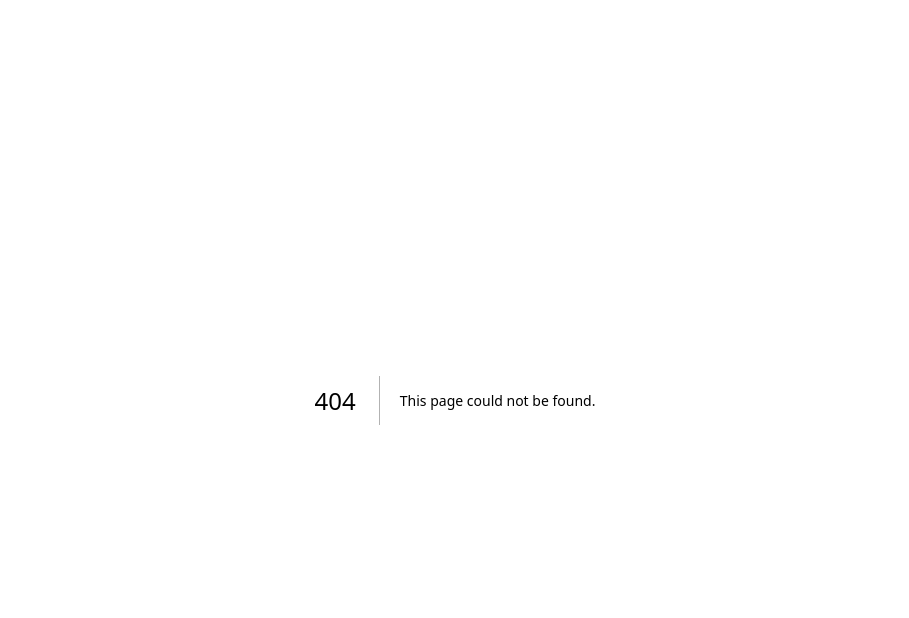
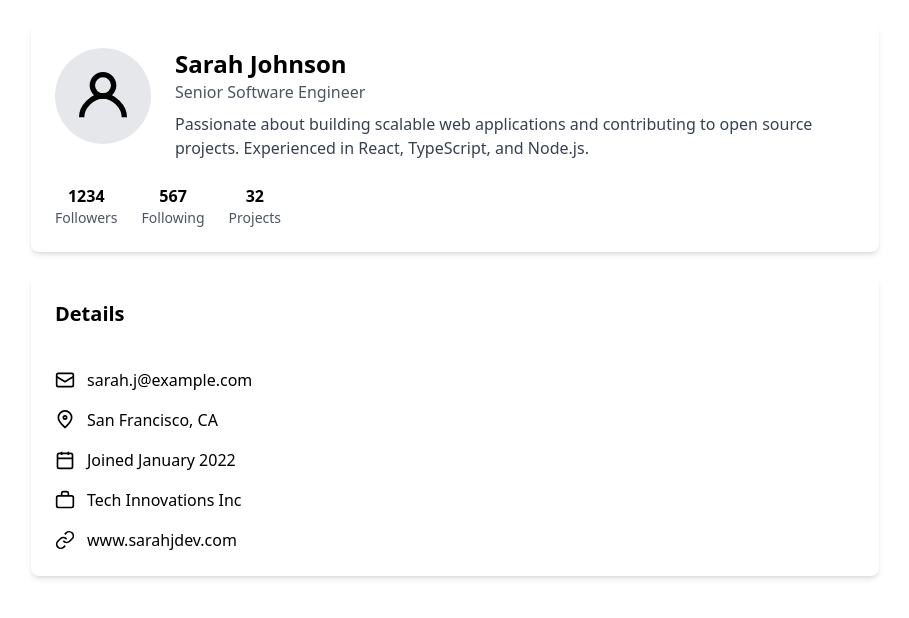
Before and after one commit to ASpaceToCri/app, a Next.js app in the folder client/: page /ProfilePage in a window 1280 px wide. Before the commit this address had no page. Shown: the top 618 px of the page, without its empty margins (185-1094 px from the left). Built offline with nearby package versions, Linux system fonts and the light colour scheme.

Commit message:
made a dummy profile page

```diff
--- a/client/package.json
+++ b/client/package.json
@@ -11,7 +11,8 @@
   "dependencies": {
     "next": "15.0.3",
     "react": "19.0.0-rc-66855b96-20241106",
-    "react-dom": "19.0.0-rc-66855b96-20241106"
+    "react-dom": "19.0.0-rc-66855b96-20241106",
+    "react-router-dom": "^7.1.1"
   },
   "devDependencies": {
     "@types/google.maps": "^3.58.1",
--- /dev/null
+++ b/client/pages/ProfilePage.tsx
@@ -0,0 +1,209 @@
+import React from "react";
+
+interface ProfileData {
+  name: string;
+  role: string;
+  email: string;
+  location: string;
+  joinDate: string;
+  company: string;
+  website: string;
+  bio: string;
+  stats: {
+    followers: number;
+    following: number;
+    projects: number;
+  };
+}
+
+// Simple Card components to replace shadcn/ui
+const Card: React.FC<{ children: React.ReactNode; className?: string }> = ({
+  children,
+  className = "",
+}) => (
+  <div className={`bg-white rounded-lg shadow-md ${className}`}>{children}</div>
+);
+
+const CardContent: React.FC<{
+  children: React.ReactNode;
+  className?: string;
+}> = ({ children, className = "" }) => (
+  <div className={`p-6 ${className}`}>{children}</div>
+);
+
+const CardHeader: React.FC<{
+  children: React.ReactNode;
+  className?: string;
+}> = ({ children, className = "" }) => (
+  <div className={`px-6 pt-6 ${className}`}>{children}</div>
+);
+
+const Icons = {
+  User: () => (
+    <svg
+      viewBox="0 0 24 24"
+      fill="none"
+      stroke="currentColor"
+      className="w-full h-full"
+    >
+      <circle cx="12" cy="8" r="4" strokeWidth="2" />
+      <path d="M4 20c0-4 4-8 8-8s8 4 8 8" strokeWidth="2" />
+    </svg>
+  ),
+  Mail: () => (
+    <svg
+      viewBox="0 0 24 24"
+      fill="none"
+      stroke="currentColor"
+      className="w-5 h-5"
+    >
+      <rect x="2" y="4" width="20" height="16" rx="2" strokeWidth="2" />
+      <path d="M2 8l10 6 10-6" strokeWidth="2" />
+    </svg>
+  ),
+  Location: () => (
+    <svg
+      viewBox="0 0 24 24"
+      fill="none"
+      stroke="currentColor"
+      className="w-5 h-5"
+    >
+      <path
+        d="M12 21c-4-4-8-7-8-12a8 8 0 1116 0c0 5-4 8-8 12z"
+        strokeWidth="2"
+      />
+      <circle cx="12" cy="9" r="2" strokeWidth="2" />
+    </svg>
+  ),
+  Calendar: () => (
+    <svg
+      viewBox="0 0 24 24"
+      fill="none"
+      stroke="currentColor"
+      className="w-5 h-5"
+    >
+      <rect x="3" y="4" width="18" height="18" rx="2" strokeWidth="2" />
+      <path d="M3 10h18M8 2v4M16 2v4" strokeWidth="2" />
+    </svg>
+  ),
+  Briefcase: () => (
+    <svg
+      viewBox="0 0 24 24"
+      fill="none"
+      stroke="currentColor"
+      className="w-5 h-5"
+    >
+      <rect x="2" y="7" width="20" height="14" rx="2" strokeWidth="2" />
+      <path d="M8 7V4a2 2 0 012-2h4a2 2 0 012 2v3" strokeWidth="2" />
+    </svg>
+  ),
+  Link: () => (
+    <svg
+      viewBox="0 0 24 24"
+      fill="none"
+      stroke="currentColor"
+      className="w-5 h-5"
+    >
+      <path
+        d="M10 13a5 5 0 007.54.54l3-3a5 5 0 00-7.07-7.07l-1.72 1.71"
+        strokeWidth="2"
+      />
+      <path
+        d="M14 11a5 5 0 00-7.54-.54l-3 3a5 5 0 007.07 7.07l1.71-1.71"
+        strokeWidth="2"
+      />
+    </svg>
+  ),
+};
+
+const ProfilePage: React.FC = () => {
+  const profile: ProfileData = {
+    name: "Sarah Johnson",
+    role: "Senior Software Engineer",
+    email: "sarah.j@example.com",
+    location: "San Francisco, CA",
+    joinDate: "January 2022",
+    company: "Tech Innovations Inc",
+    website: "www.sarahjdev.com",
+    bio: "Passionate about building scalable web applications and contributing to open source projects. Experienced in React, TypeScript, and Node.js.",
+    stats: {
+      followers: 1234,
+      following: 567,
+      projects: 32,
+    },
+  };
+
+  return (
+    <div className="max-w-4xl mx-auto p-6">
+      <div className="space-y-6">
+        {/* Header Card */}
+        <Card>
+          <CardContent className="pt-6">
+            <div className="flex items-start gap-6">
+              {/* Profile Image */}
+              <div className="w-24 h-24 bg-gray-200 rounded-full p-4">
+                <Icons.User />
+              </div>
+
+              {/* Basic Info */}
+              <div className="flex-1">
+                <h1 className="text-2xl font-bold">{profile.name}</h1>
+                <p className="text-gray-600">{profile.role}</p>
+                <p className="mt-2 text-gray-700">{profile.bio}</p>
+              </div>
+            </div>
+
+            {/* Stats */}
+            <div className="flex gap-6 mt-6">
+              <div className="text-center">
+                <div className="font-bold">{profile.stats.followers}</div>
+                <div className="text-sm text-gray-600">Followers</div>
+              </div>
+              <div className="text-center">
+                <div className="font-bold">{profile.stats.following}</div>
+                <div className="text-sm text-gray-600">Following</div>
+              </div>
+              <div className="text-center">
+                <div className="font-bold">{profile.stats.projects}</div>
+                <div className="text-sm text-gray-600">Projects</div>
+              </div>
+            </div>
+          </CardContent>
+        </Card>
+
+        {/* Details Card */}
+        <Card>
+          <CardHeader className="pb-4">
+            <h2 className="text-xl font-semibold">Details</h2>
+          </CardHeader>
+          <CardContent>
+            <div className="space-y-4">
+              <div className="flex items-center gap-3">
+                <Icons.Mail />
+                <span>{profile.email}</span>
+              </div>
+              <div className="flex items-center gap-3">
+                <Icons.Location />
+                <span>{profile.location}</span>
+              </div>
+              <div className="flex items-center gap-3">
+                <Icons.Calendar />
+                <span>Joined {profile.joinDate}</span>
+              </div>
+              <div className="flex items-center gap-3">
+                <Icons.Briefcase />
+                <span>{profile.company}</span>
+              </div>
+              <div className="flex items-center gap-3">
+                <Icons.Link />
+                <span>{profile.website}</span>
+              </div>
+            </div>
+          </CardContent>
+        </Card>
+      </div>
+    </div>
+  );
+};
+
+export default ProfilePage;
--- a/client/pages/index.tsx
+++ b/client/pages/index.tsx
@@ -1,4 +1,5 @@
 import React, { useState, useEffect } from "react";
+import { useNavigate } from "react-router-dom";
 import { initMap } from "./api/map"; // Import your map initializer
 
 const MenuIcon = () => (
```
Also changed, not shown: 1 other file (tests, documents, lock files or other folders).
